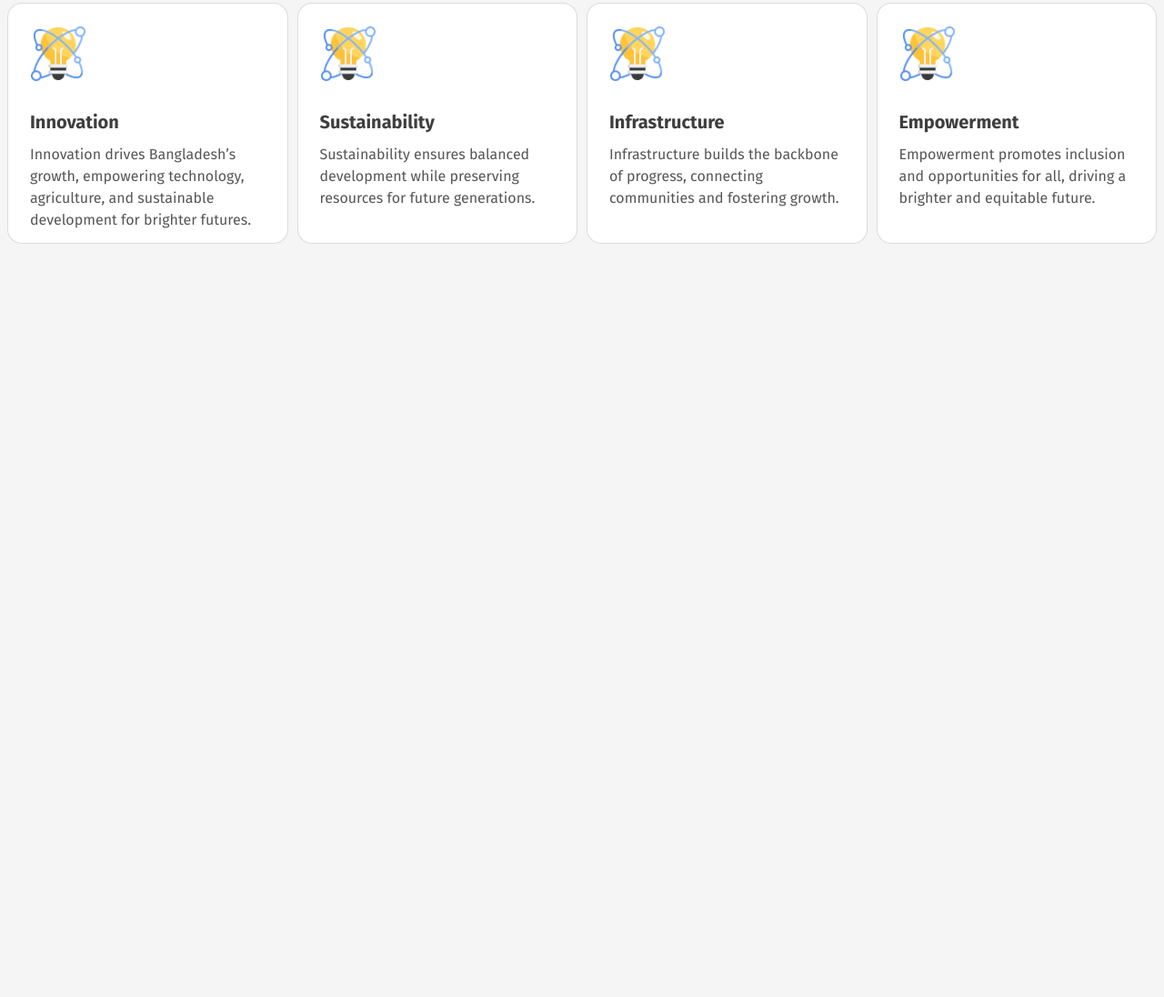
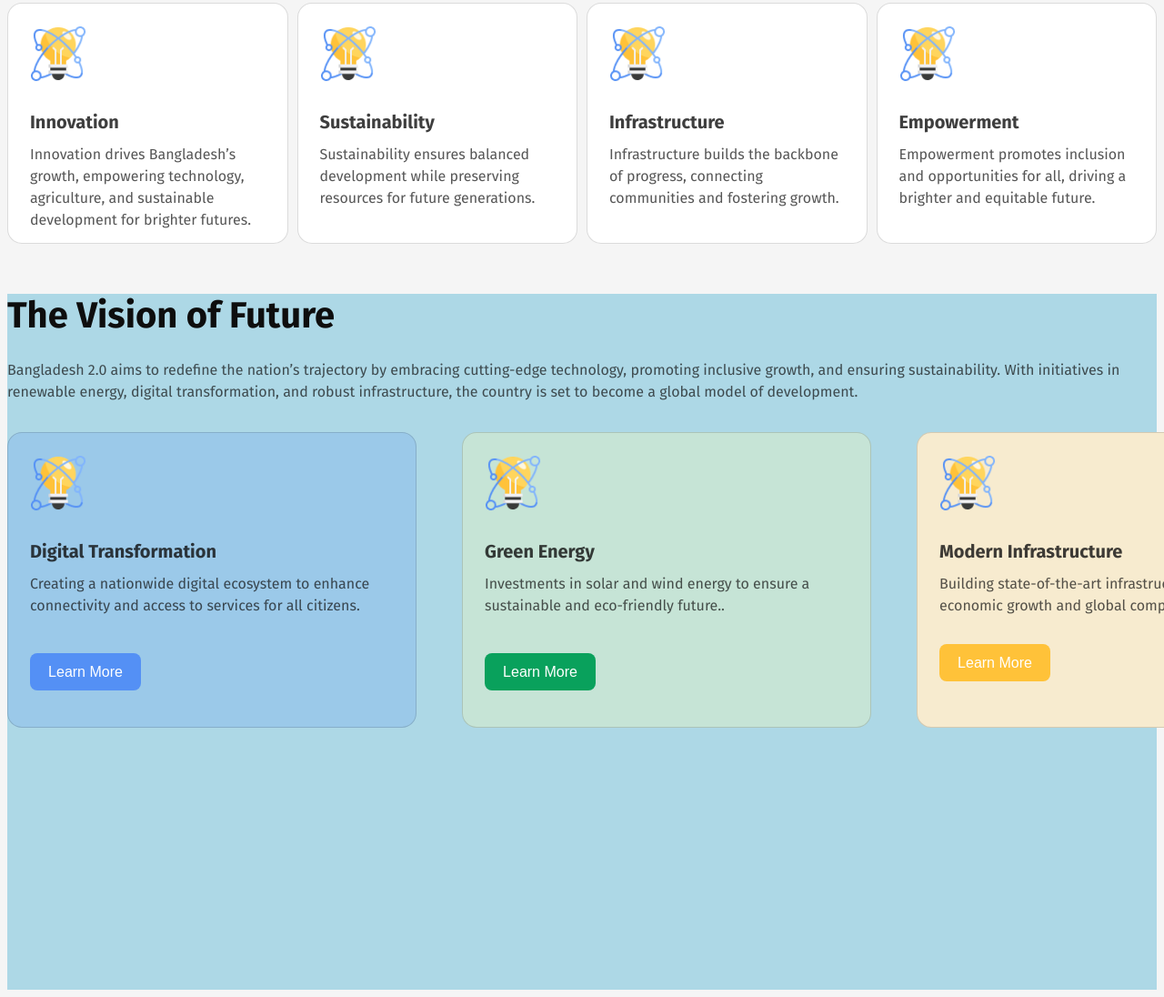
Before and after one commit to Ebrahim112002/assignment-1, a plain HTML site: page index.html in a window 1280 px wide. Shown: the part 1005-2101 px from the top of the page at 91% size. Before the commit the page ends 1336 px from the top, so only its background shows below. Drawn offline with Linux system fonts and the light colour scheme.

Commit message:
added vision of future half

```diff
--- a/index.html
+++ b/index.html
@@ -55,6 +55,39 @@
         </div>
     </section>
 
+    <section class="vision">
+     <div class="vision-cnt">
+        <h1>The Vision of Future</h1>
+        <p>Bangladesh 2.0 aims to redefine the nation’s trajectory by embracing cutting-edge technology, promoting inclusive growth, and ensuring sustainability. With initiatives in renewable energy, digital transformation, and robust infrastructure, the country is set to become a global model of development.</p>
+     </div>
+     <div class="vision-cnt2">
+        <div class="pillars-flex vision-cnt-flex">
+            <div class="pillars-cnt vision-cnt-ed1">
+                <img src="assets/card-icon.png" alt="">
+                <h3>Digital Transformation</h3>
+                <p>Creating a nationwide digital ecosystem to enhance connectivity and access to services for all citizens.</p>
+                <button class="vision-btn">Learn More</button>
+            </div>
+            <div class="pillars-cnt vision-cnt-ed2">
+                <img src="assets/card-icon.png" alt="">
+                <h3>Green Energy</h3>
+                <p>Investments in solar and wind energy to ensure a sustainable and eco-friendly future..</p>
+                <button class="vision-btn">Learn More</button>
+            </div>
+            <div class="pillars-cnt vision-cnt-ed3">
+                <img src="assets/card-icon.png" alt="">
+                <h3>Modern Infrastructure</h3>
+                <p>Building state-of-the-art infrastructure to support economic growth and global competitiveness.</p>
+                <button class="vision-btn">Learn More</button>
+            </div>
+        </div>
+     </div>
+
+     <div class="vision-yunus">
+
+     </div>
+
+    </section>
 
     </main>
     <footer>
--- a/style/style.css
+++ b/style/style.css
@@ -160,6 +160,11 @@ transition: all 0.2s ease;
     justify-content: flex-start;
     align-items: flex-start;
     text-align: left;
+    cursor: pointer;
+    transition: all 0.2s ease;
+}
+.pillars-cnt:hover{
+    transform: scale(1.05);
 }
 
 .pillars-cnt img {
@@ -183,3 +188,121 @@ transition: all 0.2s ease;
     font-weight: 400;
     line-height: 24px;
 }
+
+/* vision section styles */
+.vision{
+    margin-top: 0;
+    width: 100%;
+    max-width: 1480px;
+    height: 765px;
+    margin: 0 auto;
+    display: flex;
+    flex-direction: column;
+    justify-content: flex-start;
+    align-items: flex-start;
+    background-color: lightblue;
+    /* margin-left: 105px; */
+
+}
+.vision-cnt h1{
+    color: rgb(14, 14, 14);
+font-size: 40px;
+font-weight: 700;
+line-height: 48px;
+letter-spacing: 0%;
+margin-top: 0;
+margin-bottom: 24px;
+}
+.vision-cnt p{
+    color: rgba(14, 14, 14, 0.7);
+    font-family: Fira Sans;
+    font-size: 16px;
+    font-weight: 400;
+    line-height: 24px;
+    letter-spacing: 0%;
+    margin-top: 0;
+    margin-bottom: 32px;
+}
+.vision-cnt-flex{
+    margin-top: 0;
+    gap: 50px;
+    margin-bottom: 32px;
+}
+.vision-cnt-ed1{
+    width: 450px;
+height: 325px;
+    box-sizing: border-box;
+border-radius: 16px;
+background: rgba(84, 144, 245, 0.2);
+}
+.vision-cnt-ed1 button{
+    width: 122px;
+height: 41px;
+padding: 11px 20px 11px 20px;
+border-radius: 8px;
+background: rgb(84, 144, 245);
+border: none;
+color: rgb(255, 255, 255);
+font-size: 16px;
+cursor: pointer;
+transition: all 0.2s ease;
+
+}
+.vision-cnt-ed1 p{
+    margin-bottom: 40px;
+}
+.vision-cnt-ed2{
+    width: 450px;
+    height: 325px;
+     box-sizing: border-box;
+    border-radius: 16px;
+    box-sizing: border-box;
+background: rgb(198, 228, 214);
+
+
+}
+.vision-cnt-ed2 p{
+    margin-bottom: 40px;
+}
+.vision-cnt-ed2 button{
+    width: 122px;
+height: 41px;
+padding: 11px 20px 11px 20px;
+border-radius: 8px;
+background: rgb(9, 161, 92);
+border: none;
+color: rgb(255, 255, 255);
+font-size: 16px;
+margin-top: 0;
+cursor: pointer;
+transition: all 0.2s ease;
+}
+.vision-cnt-ed3{
+    box-sizing: border-box;
+    border-radius: 16px;
+   background: rgb(247, 235, 207);
+   width: 450px;
+    height: 325px;
+
+}
+.vision-cnt-ed3 p{
+    margin-bottom: 30px;
+}
+.vision-cnt-ed3 button{
+    width: 122px;
+height: 41px;
+padding: 11px 20px 11px 20px;
+border-radius: 8px;
+background: rgb(255, 194, 57);
+border: none;
+color: rgb(255, 255, 255);
+font-size: 16px;
+margin-top: 0;
+cursor: pointer;
+transition: all 0.2s ease;
+}
+.vision-btn:hover{
+    background-color:red;
+    color: #fff;
+    transform: scale(1.05);
+}
```
